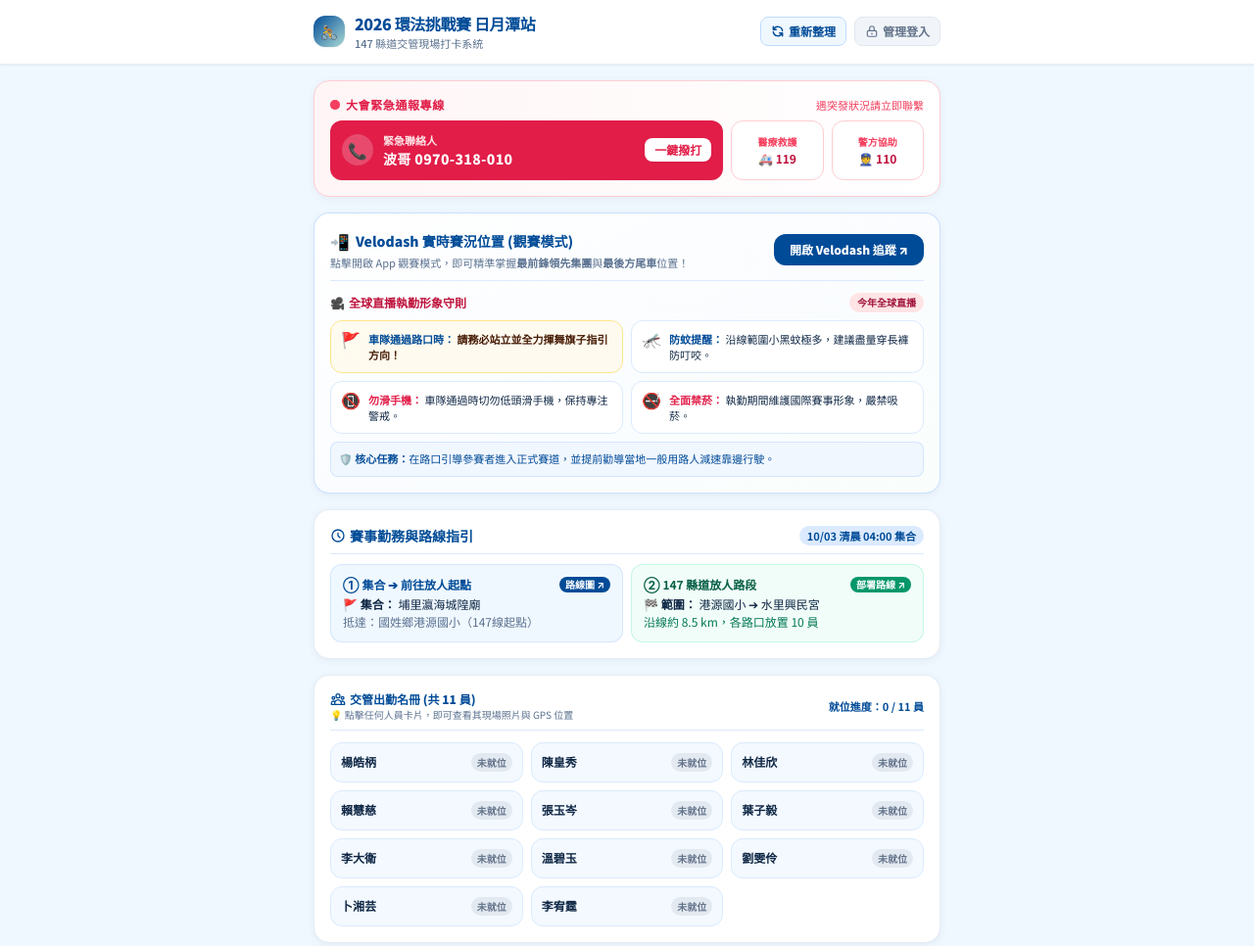
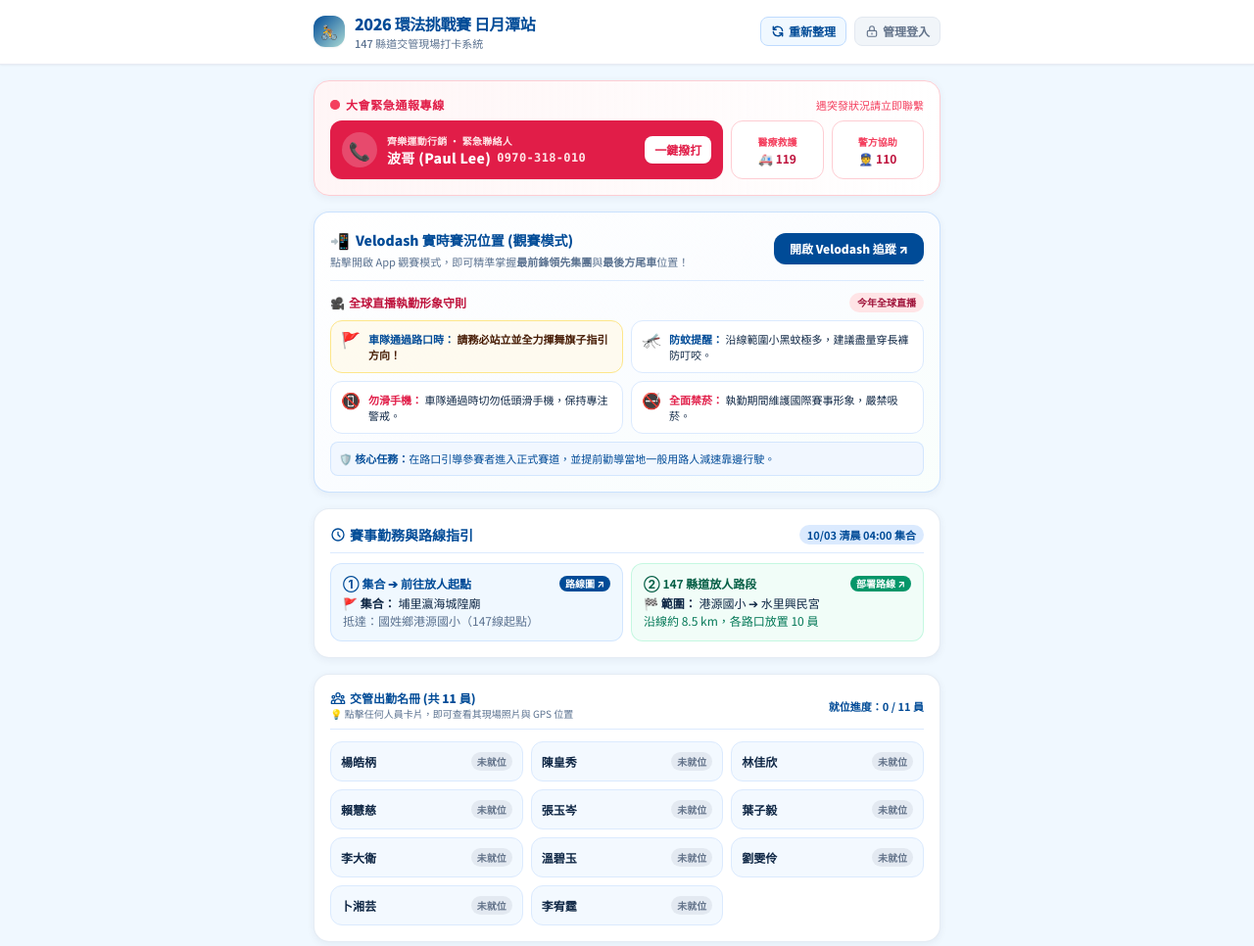
Before and after one commit to KalmanGoose/2026-tour-traffic, a plain HTML site: page index.html in a window 1280 px wide. Shown: the top 966 px of the page at 98% size. Drawn offline with nearby package versions, Linux system fonts and the light colour scheme; no server answers.

Commit message:
fix: add Paul Lee and 齊樂運動行銷 to emergency contact

```diff
--- a/index.html
+++ b/index.html
@@ -131,18 +131,21 @@
       </div>
 
       <div class="grid grid-cols-1 sm:grid-cols-3 gap-2">
-        <!-- 波哥 -->
+        <!-- 波哥 (Paul Lee / 齊樂運動行銷) -->
         <a href="tel:0970318010" class="col-span-1 sm:col-span-2 bg-[#e11d48] hover:bg-rose-700 text-white font-bold p-3 rounded-xl flex items-center justify-between shadow-sm active:scale-98 transition">
-          <div class="flex items-center space-x-2.5">
-            <div class="w-8 h-8 rounded-full bg-white/20 flex items-center justify-center text-base">
+          <div class="flex items-center space-x-2.5 min-w-0">
+            <div class="w-9 h-9 rounded-full bg-white/20 flex items-center justify-center text-lg shrink-0">
               📞
             </div>
-            <div>
-              <div class="text-[11px] text-rose-100">緊急聯絡人</div>
-              <div class="text-sm font-black tracking-wide">波哥 0970-318-010</div>
+            <div class="min-w-0">
+              <div class="text-[10px] text-rose-100 font-bold tracking-wide">齊樂運動行銷 · 緊急聯絡人</div>
+              <div class="text-sm font-black tracking-wide flex items-center flex-wrap gap-x-1.5">
+                <span>波哥 (Paul Lee)</span>
+                <span class="font-mono text-xs font-semibold text-rose-100">0970-318-010</span>
+              </div>
             </div>
           </div>
-          <span class="bg-white text-rose-600 text-xs px-2.5 py-1 rounded-lg font-black shadow-sm">一鍵撥打</span>
+          <span class="bg-white text-rose-600 text-xs px-2.5 py-1.5 rounded-lg font-black shadow-sm shrink-0 ml-2">一鍵撥打</span>
         </a>
 
         <!-- 警消 -->
```
Also changed, not shown: 1 other file.
